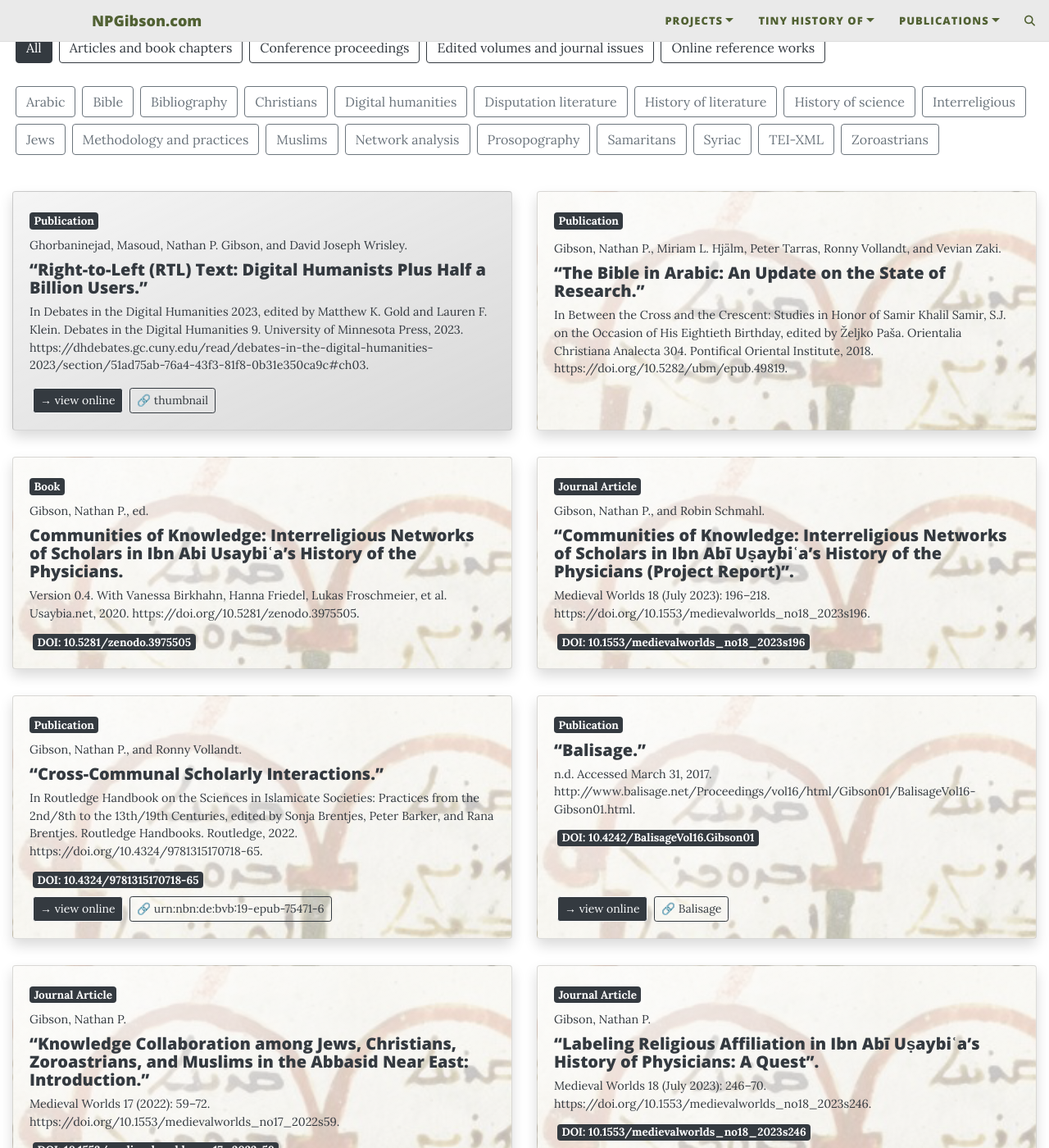
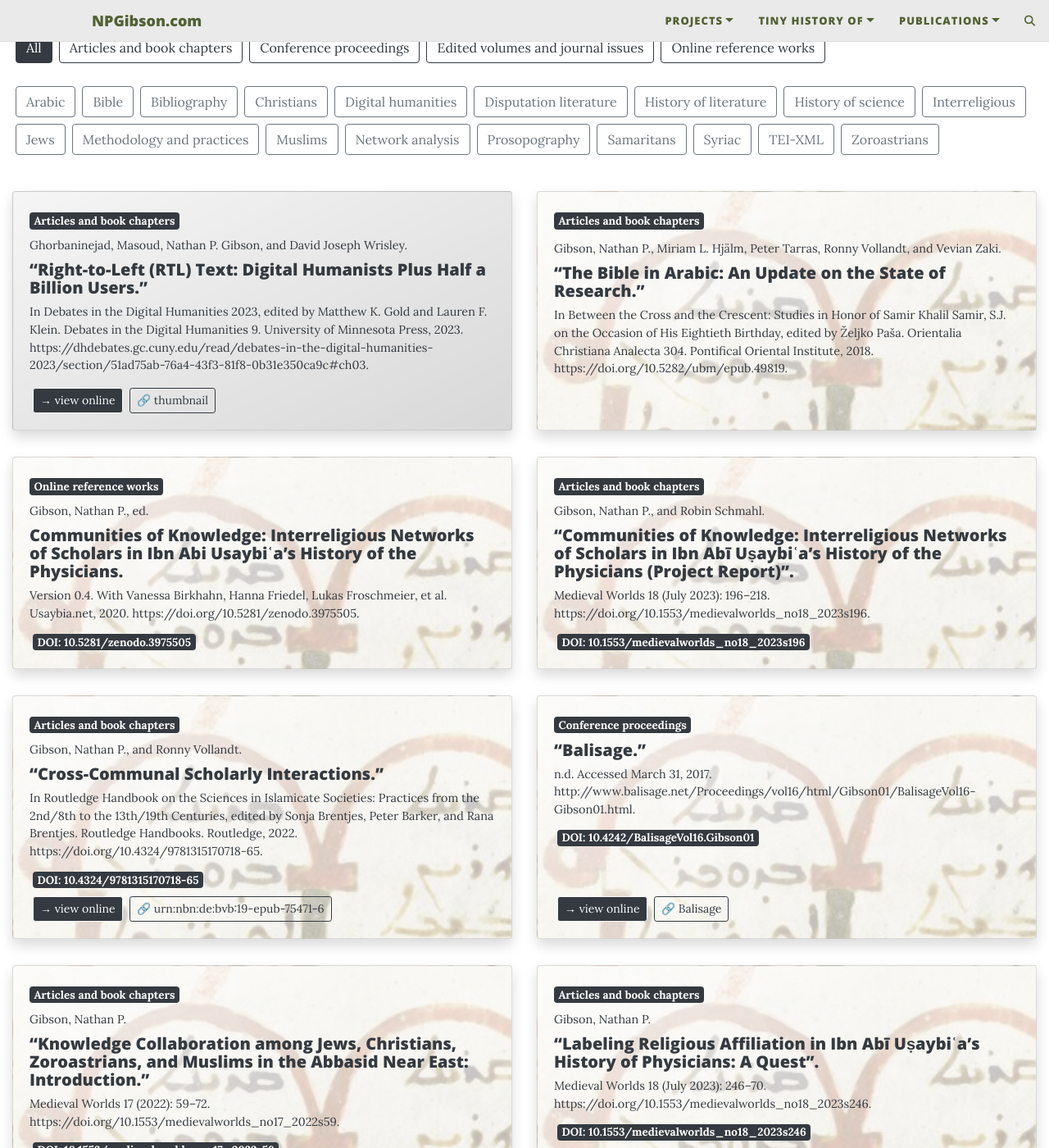
Before and after one commit to nathangibson/nathangibson.github.io, a Jekyll site: the page built from publications.md, in a window 1280 px wide and 1400 px high, scrolled down 637 px. Shown: the whole window at 82% size. Built offline with Jekyll 4.4.1, drawn with Linux system fonts in a browser that asks for light colours; comment, search, counter and statistics services are not loaded; some of the changed text lies outside the part shown.

Commit message:
Use type tag for badge on publication card

```diff
--- a/_includes/publications-list.html
+++ b/_includes/publications-list.html
@@ -65,14 +65,21 @@
           <a href="{{ pub_page.url | default: pub.URL | default: '#' }}" class="text-decoration-none text-dark"{% unless pub_page %} target="_blank"{% endunless %}>
             <div class="card h-100 rounded-4 shadow" style="background-image: linear-gradient(to top left, rgba(255, 255, 255, 0.6), rgba(255, 255, 255, 0.9)), url('{{ cover-img | default: "/img/nhsl-banner.png" }}'); background-size: cover;">
               <div class="card-body d-flex flex-column">
-                {%- capture pub_type -%}
-                {%- if pub.type == 'book' -%}Book{%- elsif pub.type == 'article-journal' -%}Journal Article{%- else -%}Publication{%- endif -%}
-                {%- endcapture -%}
-
-                <!-- Badge for publication type -->
+                <!-- Badge for publication type (from type: tag) -->
+                {% assign pub_type_tag = nil %}
+                {% if pub.tags %}
+                  {% for tag in pub.tags %}
+                    {% if tag contains "type: " %}
+                      {% assign pub_type_tag = tag | replace: "type: ", "" %}
+                      {% break %}
+                    {% endif %}
+                  {% endfor %}
+                {% endif %}
+                {% if pub_type_tag %}
                 <div class="mb-2">
-                  <span class="badge badge-dark">{{ pub_type | strip }}</span>
+                  <span class="badge badge-dark">{{ pub_type_tag }}</span>
                 </div>
+                {% endif %}
 
                 {%- assign chicago_bib = site.data.citations[pub['citation-key']]['chicago-bibliography'] -%}
                 {%- include publication-body.html title_tag="h5" title_class="card-title fw-bold my-2" wrapper_class="small mt-1 mb-2" -%}
```
